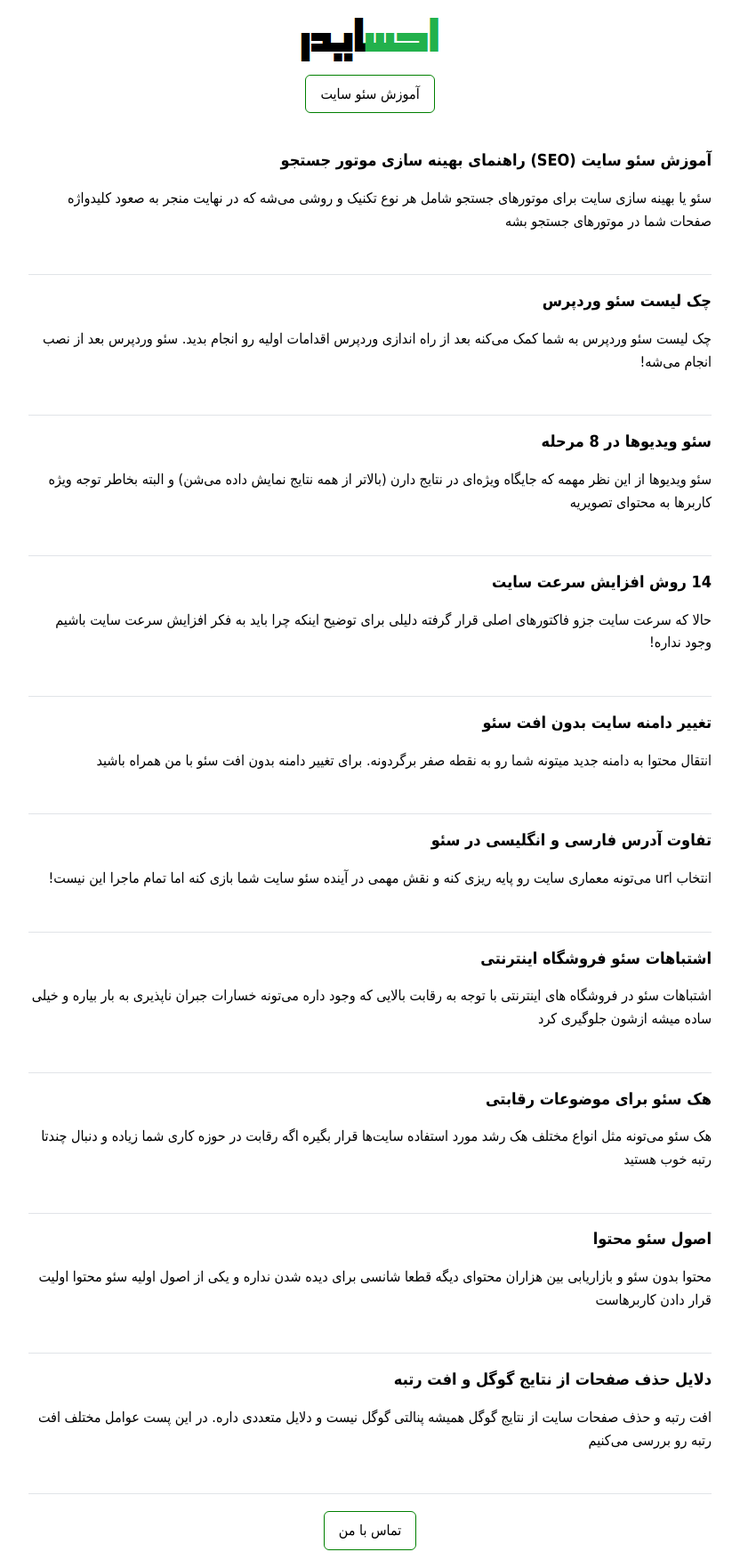
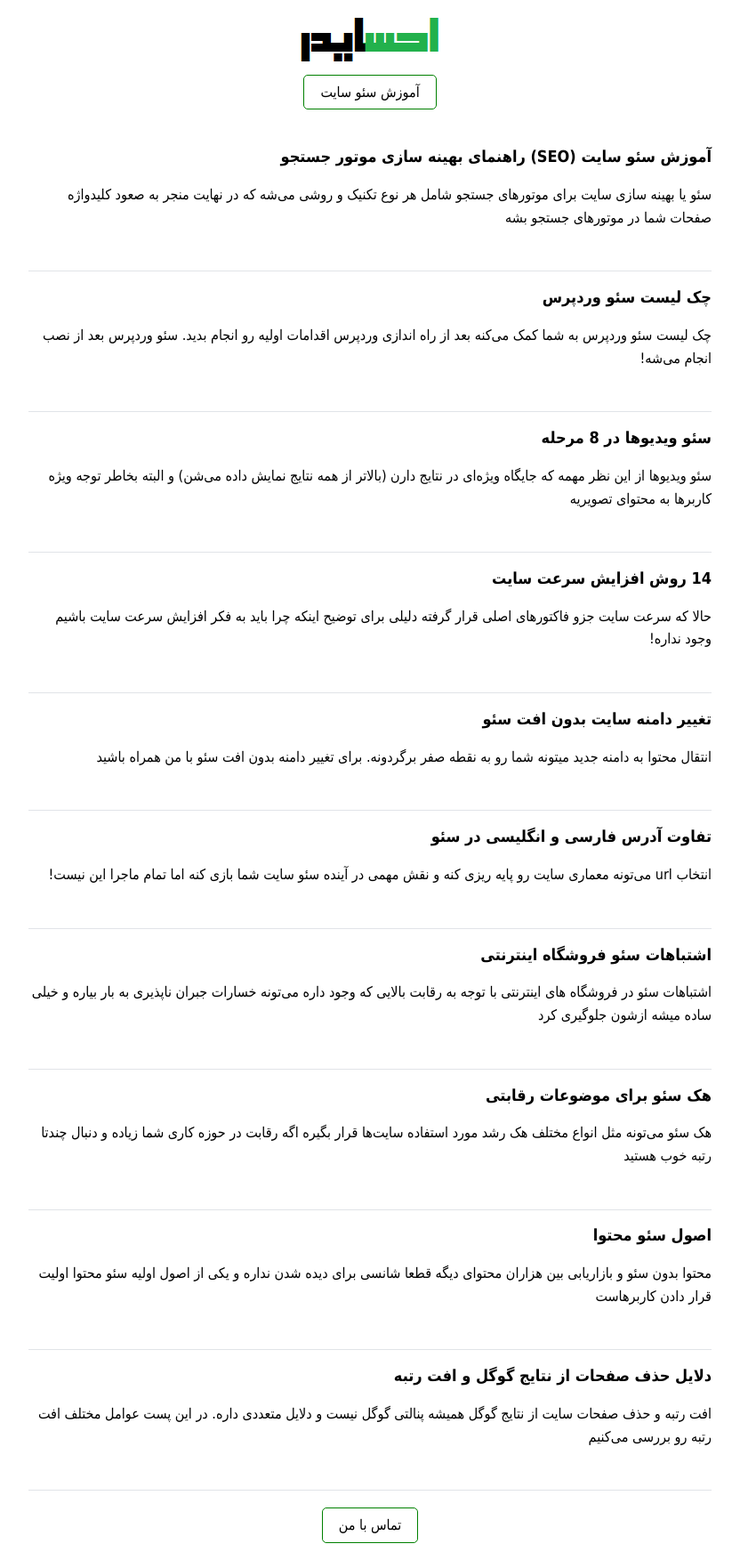
Before and after one commit to darkblog/darkblog.github.io, a Jekyll site: the page built from index.html, in a window 1280 px wide. Shown: the whole page at 89% size, without its empty margins (224-1056 px from the left). Built offline with Jekyll 4.4.1, drawn with Linux system fonts in a browser that asks for light colours.

Commit message:
Update index.html

```diff
--- a/_layouts/index.html
+++ b/_layouts/index.html
@@ -6,7 +6,7 @@
 <title>{% if page.title %}{{ page.title }}{% else %}{{ site.name }}{% endif %}</title>
 <meta name="description" content="{% if page.excerpt %}{{ page.excerpt | strip_html | strip_newlines | truncate: 160 }}{% else %}{{ site.description }}{% endif %}">
 <link rel="canonical" href="{{ page.url | replace:'index.html','' | prepend: site.baseurl | prepend: site.url }}">
-<style>body{font:100%/1.6 Tahoma}.container{margin:16px auto;padding:0 10px;max-width:768px}h1{font-size:x-small}h2{font-size:large}p{margin:15px 0}a{color:black;text-decoration:none}img{max-width:100%}nav{margin-top:-4px;padding-bottom:20px}.post{padding-bottom:2em;border-bottom:1px solid #e1e4e8}.center{display:block;margin:auto;text-align:center}.button{border:1px solid green;padding:8px 16px;display:inline-block;margin:3px;border-radius:6px}</style>
+<style>body{font:100%/1.6 Tahoma}.container{margin:16px auto;padding:0 10px;max-width:768px}h1{font-size:x-small}h2{font-size:large}p{margin:15px 0}a{color:black;text-decoration:none}img{max-width:100%}nav{margin-top:-4px;padding-bottom:20px}.post{padding-bottom:2em;border-bottom:1px solid #e1e4e8}.center{display:block;margin:auto;text-align:center}.button{border:1px solid green;padding:6px 18px;display:inline-block;margin:3px;border-radius:5px}</style>
 </head>
 <body>
 <header class="center">
```
